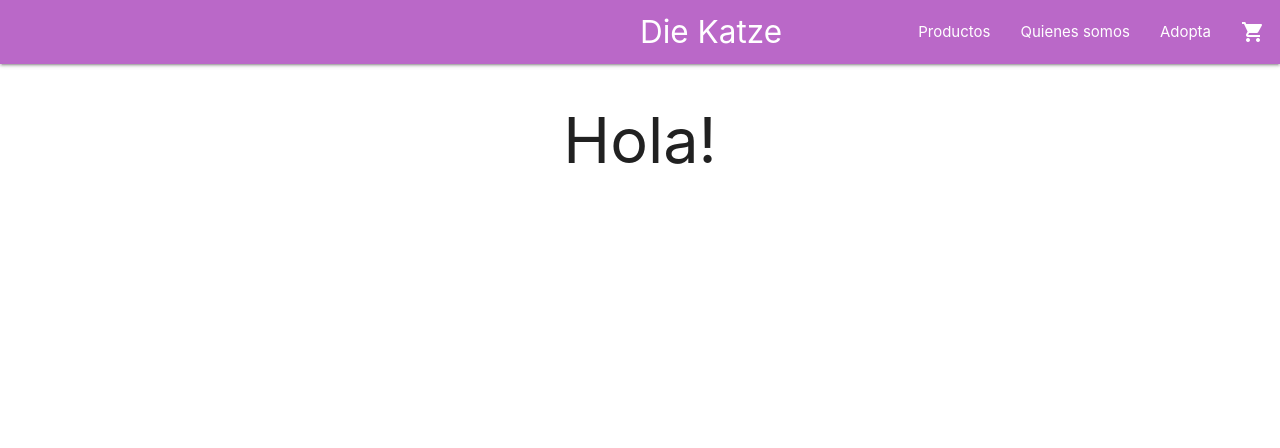
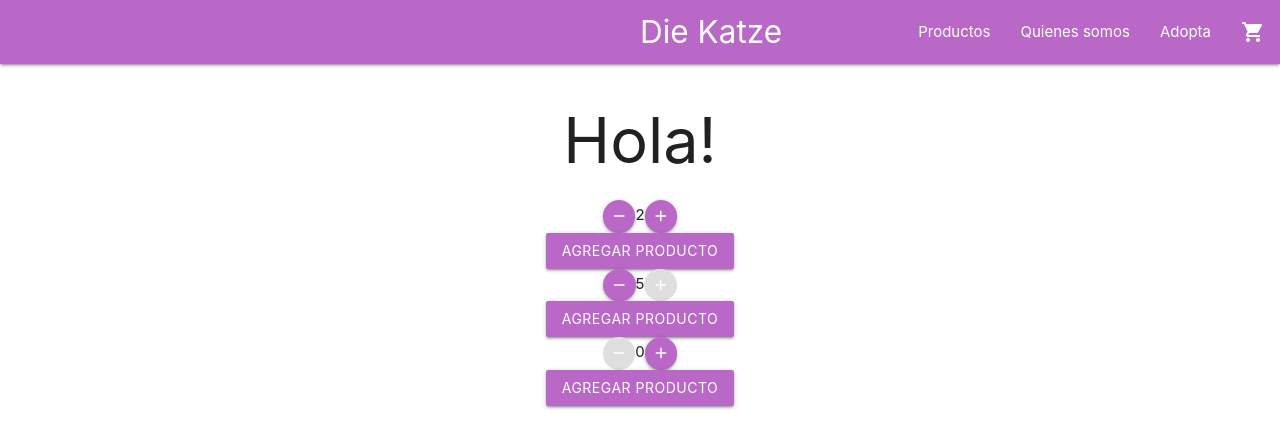
Before and after one commit to PaulaMoyano/DieKatze, a React (Create React App) app: page / in a window 1280 px wide. Shown: the top 448 px of the page. Built offline with nearby package versions, Linux system fonts and the light colour scheme.

Commit message:
Agrego ItemCount

```diff
--- /dev/null
+++ b/src/components/ItemCount.js
@@ -0,0 +1,27 @@
+/* eslint-disable react/prop-types */
+import React, { useState } from 'react';
+
+const ItemCount = ({ initial = 0, stock, onAdd }) => {
+  const [count, setCount] = useState(initial);
+
+  const onIncrease = () => {
+    if (count < stock) setCount(count + 1);
+  };
+
+  const onDecrease = () => {
+    if (count > 0) setCount(count - 1);
+  };
+
+  const onAddProduct = () => onAdd(count);
+
+  return (
+    <div>
+      <button className="btn-floating btn-small waves-effect waves-light purple lighten-2" type="button" onClick={onDecrease} disabled={count <= 0}><i className="material-icons">remove</i></button>
+      <span>{count}</span>
+      <button className="btn-floating btn-small waves-effect waves-light purple lighten-2" type="button" onClick={onIncrease} disabled={count >= stock}><i className="material-icons">add</i></button>
+      <div><button className="waves-effect waves-light btn purple lighten-2" type="button" onClick={onAddProduct}>Agregar producto</button></div>
+    </div>
+  );
+};
+
+export default ItemCount;
--- a/src/components/ItemListContainer.js
+++ b/src/components/ItemListContainer.js
@@ -1,8 +1,18 @@
 /* eslint-disable react/prop-types */
 import React from 'react';
+import ItemCount from './ItemCount';
 
-const ItemListContainer = ({ greeting }) => (
-  <h1>{ greeting }</h1>
-);
+const ItemListContainer = ({ greeting }) => {
+  const onAdd = (count) => console.log(count);
+
+  return (
+    <div>
+      <h1>{ greeting }</h1>
+      <ItemCount initial={2} stock={15} onAdd={onAdd} />
+      <ItemCount initial={5} stock={5} onAdd={onAdd} />
+      <ItemCount stock={20} onAdd={onAdd} />
+    </div>
+  );
+};
 
 export default ItemListContainer;
```
